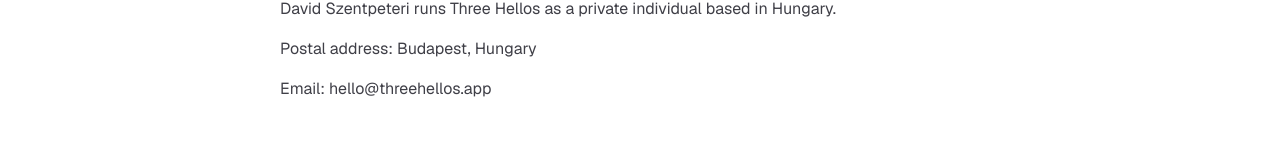
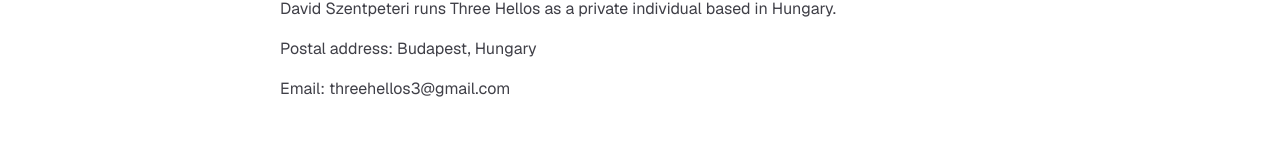
Before and after one commit to david-szentpeteri-git/founderrace-two-pizzas, a Next.js app: page /legal in a window 1280 px wide. Shown: the part 415-570 px from the top of the page. Built offline with nearby package versions, Linux system fonts and the light colour scheme; no server answers.

Commit message:
Use the product Gmail as the contact address

```diff
--- a/content/legal/seller.ts
+++ b/content/legal/seller.ts
@@ -28,7 +28,7 @@ export type SellerDetails = {
 export const seller: SellerDetails = {
   fullName: "David Szentpeteri",
   postalAddress: "Budapest, Hungary",
-  contactEmail: "hello@threehellos.app",
+  contactEmail: "threehellos3@gmail.com",
   businessStatus: "private individual",
   registrationNumber: null,
   taxNumber: null,
```
Also changed, not shown: 1 other file (tests, documents, lock files or other folders).
